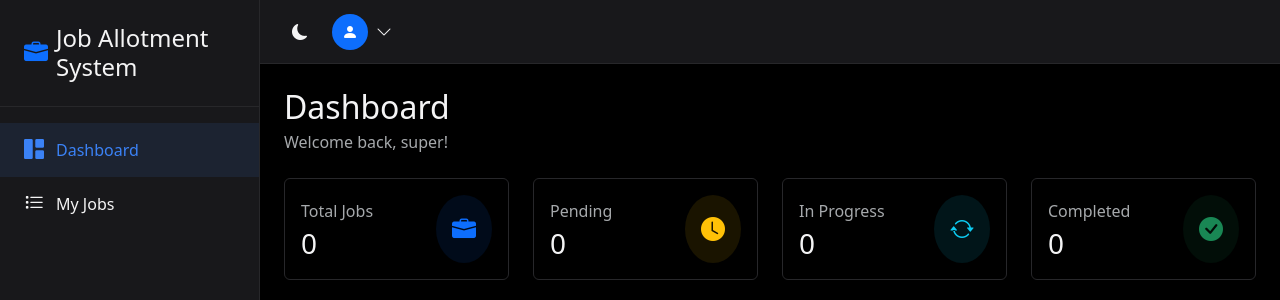
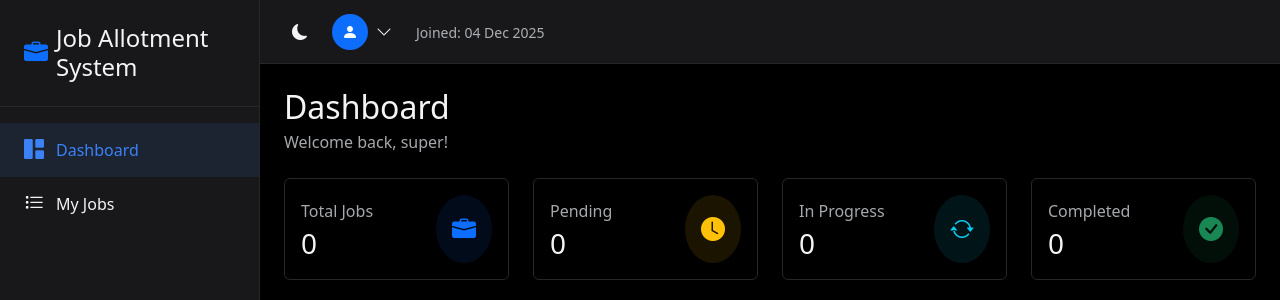
Before and after one commit to adityaalpha16/Job-Allotment-System, a Django app: page / in a window 1280 px wide. Shown: the top 300 px of the page. Run offline with Django 5.2, Linux system fonts and the light colour scheme; a user stored in the database is signed in; data comes from the database, SQL or seed files in the repository; both versions use the stored data as it was after the commit.

Commit message:
Date of joining added

```diff
--- a/templates/base.html
+++ b/templates/base.html
@@ -242,7 +242,6 @@
                 <div class="theme-toggle" onclick="toggleTheme()">
                     <i class="bi bi-moon-fill" id="theme-icon"></i>
                 </div>
-
                 <div class="dropdown">
                     <div class="user-dropdown d-flex align-items-center" data-bs-toggle="dropdown">
                         <div class="rounded-circle bg-primary d-flex align-items-center justify-content-center" style="width: 36px; height: 36px;">
@@ -257,6 +256,9 @@
                         <li><a class="dropdown-item" href="{% url 'password_change' %}"><i class="bi bi-key me-2"></i>Change Password</a></li>
                         <li><a class="dropdown-item text-danger" href="{% url 'logout' %}"><i class="bi bi-box-arrow-right me-2"></i>Logout</a></li>
                     </ul>
+                </div>
+                <div class="ms-2">
+                    <span class="text-muted small">Joined: {{ user.date_joined|date:"d M Y" }}</span>
                 </div>
             </div>
         </header>
--- a/templates/dashboard.html
+++ b/templates/dashboard.html
@@ -1,6 +1,6 @@
 {% extends 'base.html' %}
 
-{% block title %}Dashboard - JobManage Pro{% endblock %}
+{% block title %}Dashboard - Job Allotment System{% endblock %}
 
 {% block content %}
 <div class="mb-4">
```
Also changed, not shown: db.sqlite3.
